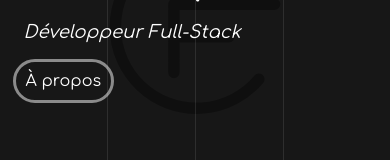
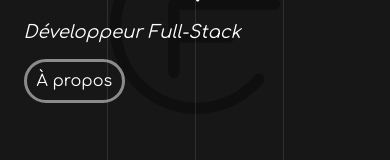
Before and after one commit to fchapoulliep/portfolio, a React (Create React App) app: page /#/ in a window 390 px wide. Shown: the part 395-555 px from the top of the page. Built offline with nearby package versions, Linux system fonts and the light colour scheme.

Commit message:
style(home): Line up the about button ring with the name on phones
The ring drawn around the about button stood 11 px out of the side
margin, to the left of the name and the title above it. On phones the
button now moves in by the size of its ring, so the three lines share
one left edge.

```diff
--- a/src/css/PortfolioPage.css
+++ b/src/css/PortfolioPage.css
@@ -402,6 +402,11 @@ footer {
     margin-bottom: 0;
   }
 
+  /* The ring drawn 11 px around the button lines up with the name above */
+  .portfolio-welcome-button {
+    margin-left: 11px;
+  }
+
   .arrow-experiences {
     bottom: calc(var(--bottom-bar-space) + 8px);
   }
```
